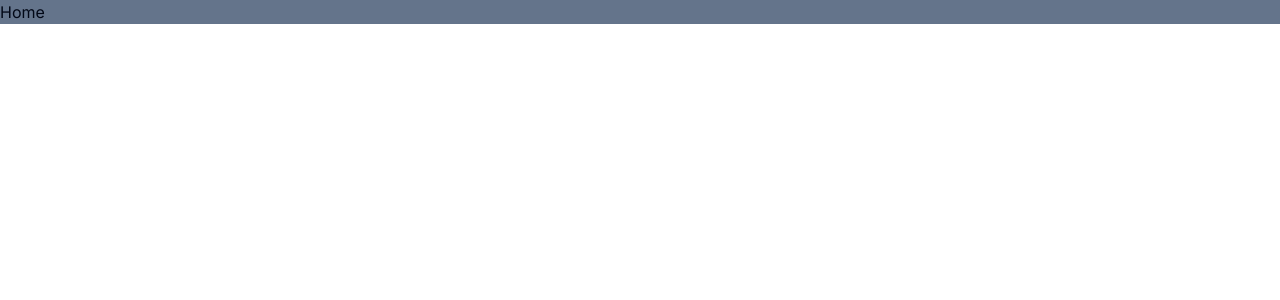
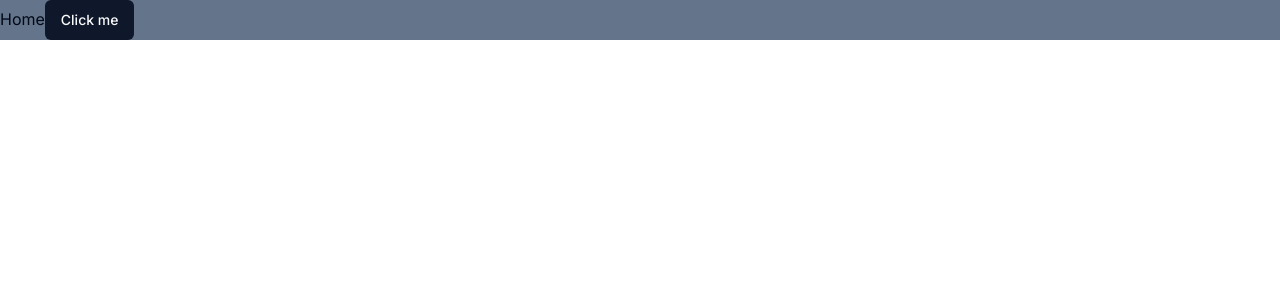
Before and after one commit to meysam-gheitasi/next13-typeScript-tailwind, a Next.js app: page / in a window 1280 px wide. Shown: the top 300 px of the page. Built offline with nearby package versions, Linux system fonts and the light colour scheme.

Commit message:
Package function shadcn test

```diff
--- a/src/app/page.tsx
+++ b/src/app/page.tsx
@@ -1,7 +1,10 @@
+import { Button } from "@/components/ui/button";
 
 
 export default function Home() {
   return (
-    <div className=" bg-slate-500">Home</div>
+    <div className=" bg-slate-500">Home
+    <Button>Click me</Button>
+    </div>
   )
 }
```
